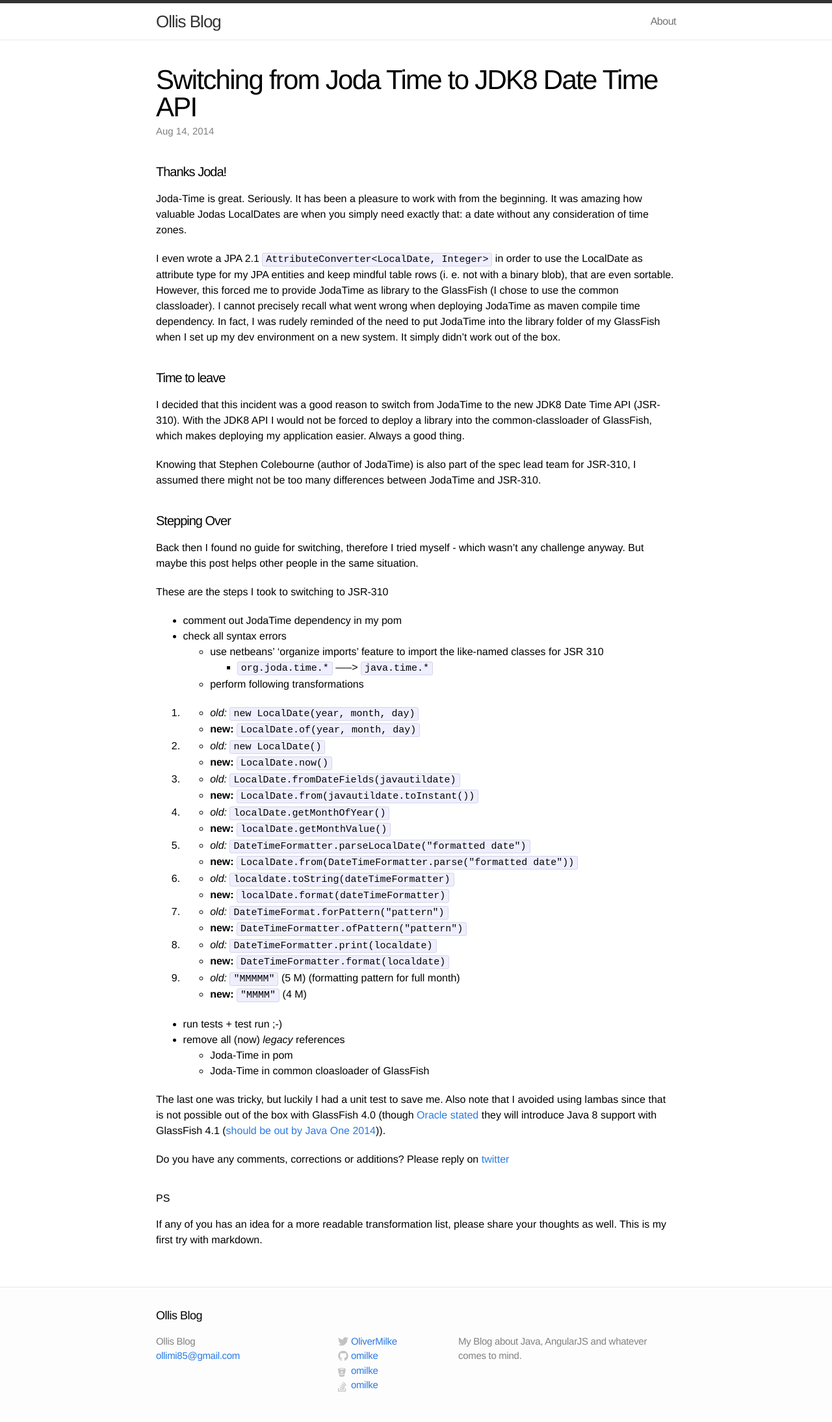
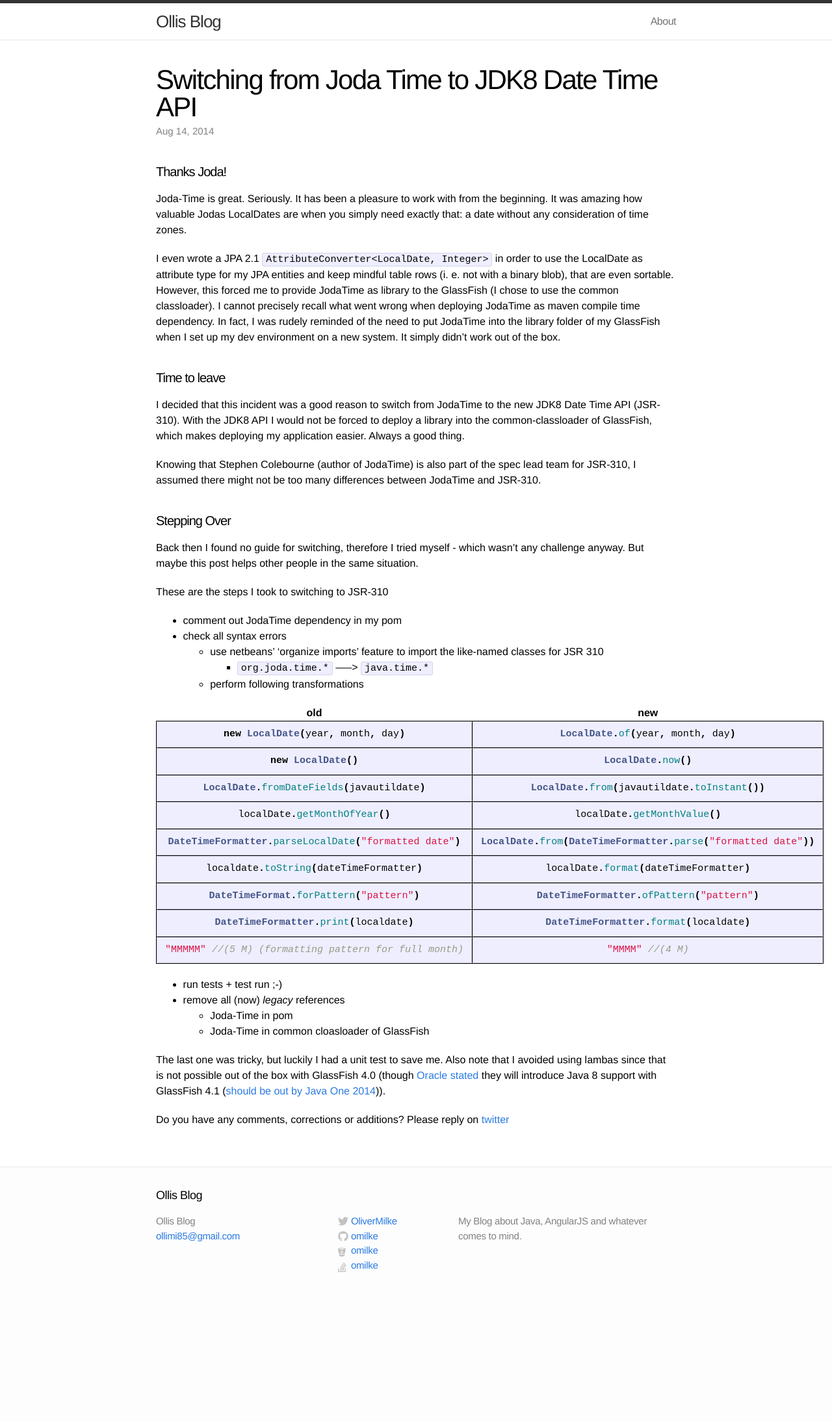
Before and after one commit to omilke/omilke.github.io, a Jekyll site: the page built from _posts/2014-08-14-convert-joda-to-jdk8.md, in a window 1280 px wide. Shown: the whole page at 65% size. Built offline with Jekyll 4.4.1, drawn with Linux system fonts in a browser that asks for light colours; nearby versions of some CDN libraries; after the commit the page ends 2003 px from its top, so only the background shows below that.

Commit message:
changed layout of old / new comparison

```diff
--- a/_posts/2014-08-14-convert-joda-to-jdk8.md
+++ b/_posts/2014-08-14-convert-joda-to-jdk8.md
@@ -30,33 +30,57 @@ These are the steps I took to switching to JSR-310
     -  `org.joda.time.*` -----> `java.time.*`
   - perform following transformations
 
-1.
-    - *old:*    `new LocalDate(year, month, day)`
-    - **new:**  `LocalDate.of(year, month, day)`
-2.
-    - *old:*   `new LocalDate()`
-    - **new:** `LocalDate.now()`
-3.
-    - *old:*   `LocalDate.fromDateFields(javautildate)`
-    - **new:**  `LocalDate.from(javautildate.toInstant())`
-4.
-    - *old:*   `localDate.getMonthOfYear()`
-    - **new:** `localDate.getMonthValue()`
-4.
-    - *old:*   `DateTimeFormatter.parseLocalDate("formatted date")`
-    - **new:** `LocalDate.from(DateTimeFormatter.parse("formatted date"))`
-5.
-    - *old:*   `localdate.toString(dateTimeFormatter)`
-    - **new:** `localDate.format(dateTimeFormatter)`
-6.
-    - *old:*   `DateTimeFormat.forPattern("pattern")`
-    - **new:** `DateTimeFormatter.ofPattern("pattern")`
-7.
-    - *old:*   `DateTimeFormatter.print(localdate)`
-    - **new:** `DateTimeFormatter.format(localdate)`
-8.
-    - *old:*   `"MMMMM"` (5 M) (formatting pattern for full month)
-    - **new:** `"MMMM"` (4 M)
+<table id="conversion-table">
+    <tr>
+        <th>old</th>
+        <th>new</th>
+    </tr>
+
+    <tr>
+        <td>{% highlight java %}new LocalDate(year, month, day){% endhighlight %}</td>
+        <td>{% highlight java %}LocalDate.of(year, month, day){% endhighlight %} </td>
+    </tr>
+
+    <tr>
+        <td>{% highlight java %}new LocalDate(){% endhighlight %}</td>
+        <td>{% highlight java %}LocalDate.now(){% endhighlight %}</td>
+    </tr>
+
+    <tr>
+        <td>{% highlight java %}LocalDate.fromDateFields(javautildate){% endhighlight %}</td>
+        <td>{% highlight java %}LocalDate.from(javautildate.toInstant()){% endhighlight %}</td>
+    </tr>
+
+    <tr>
+        <td>{% highlight java %}localDate.getMonthOfYear(){% endhighlight %}</td>
+        <td>{% highlight java %}localDate.getMonthValue(){% endhighlight %}</td>
+    </tr>
+
+    <tr>
+        <td>{% highlight java %}DateTimeFormatter.parseLocalDate("formatted date"){% endhighlight %}</td>
+        <td>{% highlight java %}LocalDate.from(DateTimeFormatter.parse("formatted date")){% endhighlight %}</td>
+    </tr>
+
+    <tr>
+        <td>{% highlight java %}localdate.toString(dateTimeFormatter){% endhighlight %}</td>
+        <td>{% highlight java %}localDate.format(dateTimeFormatter){% endhighlight %}</td>
+    </tr>
+
+    <tr>
+        <td>{% highlight java %}DateTimeFormat.forPattern("pattern"){% endhighlight %}</td>
+        <td>{% highlight java %}DateTimeFormatter.ofPattern("pattern"){% endhighlight %}</td>
+    </tr>
+
+    <tr>
+        <td>{% highlight java %}DateTimeFormatter.print(localdate){% endhighlight %}</td>
+        <td>{% highlight java %}DateTimeFormatter.format(localdate){% endhighlight %}</td>
+    </tr>
+
+    <tr>
+        <td>{% highlight java %}"MMMMM" //(5 M) (formatting pattern for full month){% endhighlight %}  </td>
+        <td>{% highlight java %}"MMMM" //(4 M){% endhighlight %} </td>
+    </tr>
+</table>
 
 - run tests + test run ;-)
 - remove all (now) *legacy* references
@@ -64,14 +88,10 @@ These are the steps I took to switching to JSR-310
     - Joda-Time in common cloasloader of GlassFish
 
 
-
 The last one was tricky, but luckily I had a unit test to save me. Also note that I avoided using lambas since that is not possible out of the box with GlassFish 4.0 (though [Oracle stated][1] they will introduce Java 8 support with GlassFish 4.1 ([should be out by Java One 2014][2])).
 
 Do you have any comments, corrections or additions? Please reply on [twitter][3]
 
-#####PS
-If any of you has an idea for a more readable transformation list, please share your thoughts as well. This is my first try with markdown.
-
 [1]: https://blogs.oracle.com/theaquarium/entry/spotlight_on_glassfish_4_1
 [2]: https://blogs.oracle.com/theaquarium/entry/glassfish_4_0_1_update
 [3]: https://twitter.com/OliverMilke/status/499912971238518784
--- a/css/main.css
+++ b/css/main.css
@@ -433,3 +433,11 @@ img.aside {
     float: right;
     margin-left: 15px;
 }
+
+#conversion-table  {
+ border-collapse: collapse;
+}
+
+#conversion-table td {
+    border: 1px solid black;
+}
```
